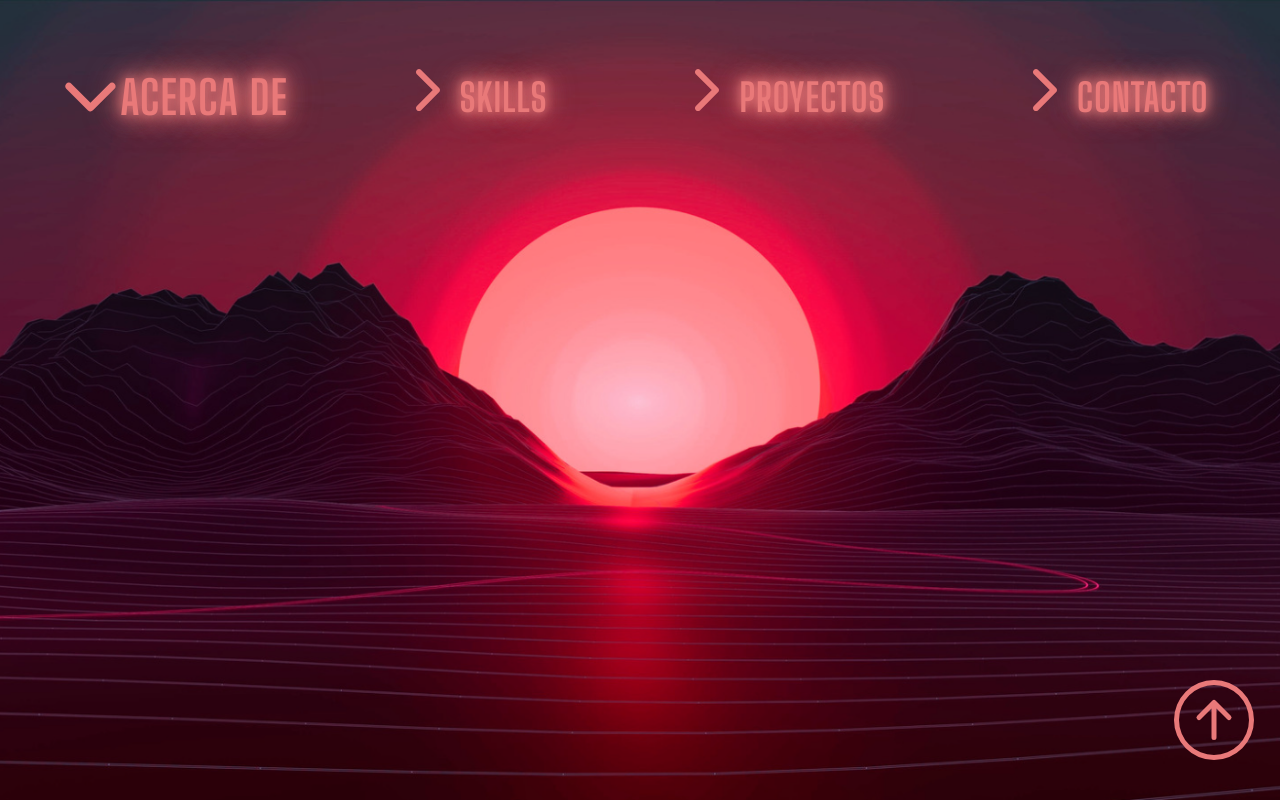
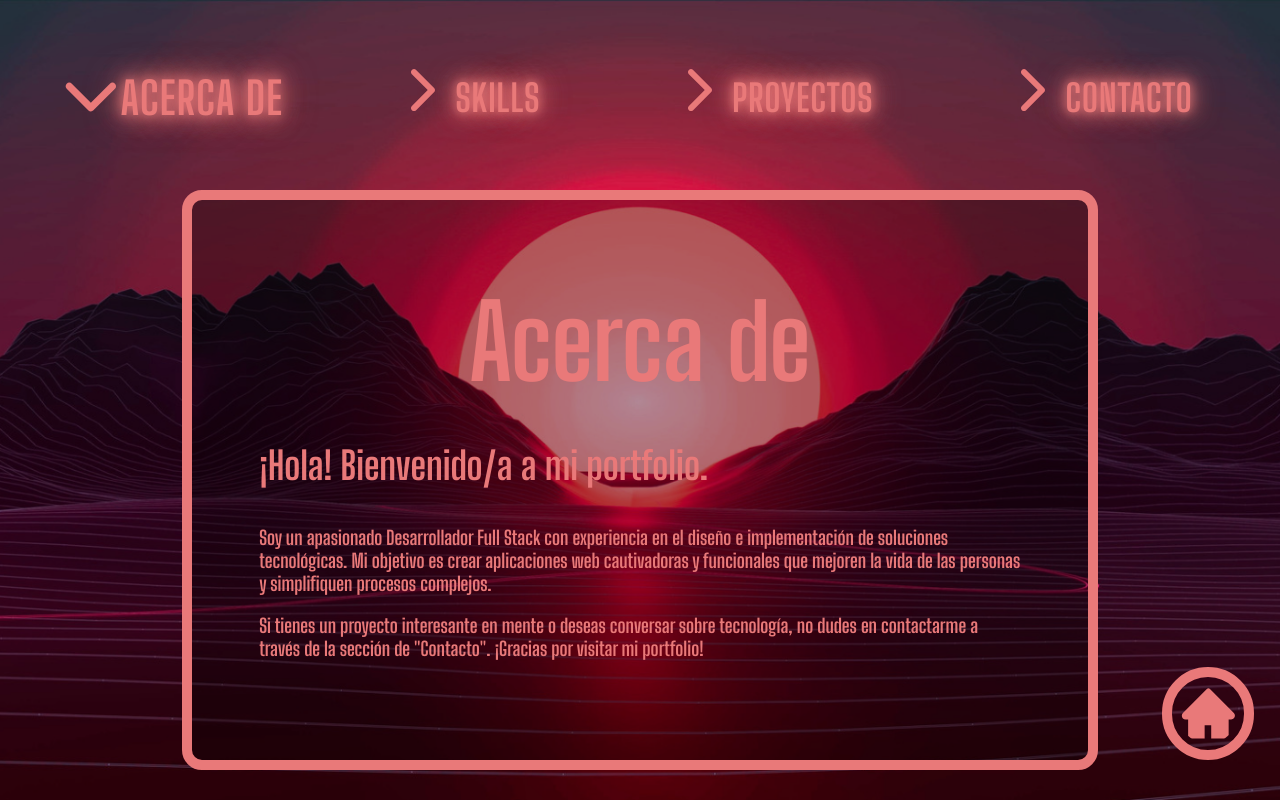
Before and after one commit to NahuelVenerus/Portfolio, a React (Create React App) app: page / in a window 1280 px wide. Both pictures are taken after a click on the element "ACERCA DE". Built offline with nearby package versions, Linux system fonts and the light colour scheme.

Commit message:
feat: added about section

```diff
--- a/src/commons/HomeArrow.jsx
+++ b/src/commons/HomeArrow.jsx
@@ -1,13 +1,17 @@
 import React from "react";
-import { BsArrowUpCircle } from "react-icons/bs";
+import { AiFillHome } from "react-icons/ai";
 import { useSelector } from "react-redux";
 
 const HomeArrow = () => {
   const color = useSelector((state) => state.color);
   return (
-    <BsArrowUpCircle
+    <AiFillHome
       style={{
-        fontSize: "80px",
+        cursor: "pointer",
+        border: "10px solid",
+        borderRadius: "100%",
+        padding: "0.5%",
+        fontSize: "60px",
         position: "fixed",
         bottom: "5%",
         right: "2%",
--- /dev/null
+++ b/src/components/About.jsx
@@ -0,0 +1,21 @@
+export const About = () => {
+  return (
+    <div className="title-container">
+      <div className="inner-title">Acerca de</div>
+      <div className="inner-subtitle">
+        <p style={{ fontSize: "3vw" }}>¡Hola! Bienvenido/a a mi portfolio.</p>
+        <p>
+          Soy un apasionado Desarrollador Full Stack con experiencia en el
+          diseño e implementación de soluciones tecnológicas. Mi objetivo es
+          crear aplicaciones web cautivadoras y funcionales que mejoren la vida
+          de las personas y simplifiquen procesos complejos.
+        </p>
+        <p>
+          Si tienes un proyecto interesante en mente o deseas conversar sobre
+          tecnología, no dudes en contactarme a través de la sección de
+          "Contacto". ¡Gracias por visitar mi portfolio!
+        </p>
+      </div>
+    </div>
+  );
+};
--- a/src/components/Home.jsx
+++ b/src/components/Home.jsx
@@ -8,13 +8,17 @@ import { NavbarName } from "../commons/NavbarName";
 import { IoIosArrowForward } from "react-icons/io";
 import HomeArrow from "../commons/HomeArrow";
 import "../styles/backgroundChanger.css";
-import { useDispatch } from "react-redux";
+import { useDispatch, useSelector } from "react-redux";
 import { setColor } from "../store/color";
+import { About } from "./About";
 
 const BackgroundChanger = () => {
   const dispatch = useDispatch();
+  const color = useSelector((state) => state.color);
   const [currentBackground, setCurrentBackground] = useState(backgroundImage1);
   const [navbarPosition, setNavbarPosition] = useState(0);
+  const [top, setTop] = useState("10%");
+  const [borderTop, setBorderTop] = useState("-50%");
 
   const handleBackgroundChange = (newBackground) => {
     setCurrentBackground(newBackground);
@@ -22,7 +26,7 @@ const BackgroundChanger = () => {
 
   useEffect(() => {
     dispatch(setColor("pink"));
-  }, []);
+  }, [dispatch]);
 
   return (
     <div
@@ -35,12 +39,18 @@ const BackgroundChanger = () => {
         width: "100vw",
       }}
     >
-      {currentBackground != backgroundImage1 ? (
+      <div className="top-section" style={{ top: top }}>
+        <div className="title">NAHUEL VENERUS</div>
+        <div className="subtitle">FULL STACK DEVELOPER</div>
+      </div>
+      {currentBackground !== backgroundImage1 ? (
         <div
           onClick={() => {
             dispatch(setColor("pink"));
             handleBackgroundChange(backgroundImage1);
             setNavbarPosition(0);
+            setTop("10%");
+            setBorderTop("-50%");
           }}
         >
           <HomeArrow />
@@ -49,7 +59,13 @@ const BackgroundChanger = () => {
         ""
       )}
       <nav className="navbar" style={{ bottom: navbarPosition }}>
-        <div onClick={() => setNavbarPosition("75%")}>
+        <div
+          onClick={() => {
+            setTop("-50%");
+            setNavbarPosition("75%");
+            setBorderTop("60%");
+          }}
+        >
           <NavbarName
             icon={<IoIosArrowForward />}
             image={backgroundImage2}
@@ -59,7 +75,13 @@ const BackgroundChanger = () => {
             currentBackground={currentBackground}
           />
         </div>
-        <div onClick={() => setNavbarPosition("75%")}>
+        <div
+          onClick={() => {
+            setTop("-50%");
+            setNavbarPosition("75%");
+            setBorderTop("60%");
+          }}
+        >
           <NavbarName
             icon={<IoIosArrowForward />}
             image={backgroundImage3}
@@ -69,7 +91,13 @@ const BackgroundChanger = () => {
             currentBackground={currentBackground}
           />
         </div>
-        <div onClick={() => setNavbarPosition("75%")}>
+        <div
+          onClick={() => {
+            setTop("-50%");
+            setNavbarPosition("75%");
+            setBorderTop("60%");
+          }}
+        >
           <NavbarName
             icon={<IoIosArrowForward />}
             image={backgroundImage4}
@@ -79,7 +107,13 @@ const BackgroundChanger = () => {
             currentBackground={currentBackground}
           />
         </div>
-        <div onClick={() => setNavbarPosition("75%")}>
+        <div
+          onClick={() => {
+            setTop("-50%");
+            setNavbarPosition("75%");
+            setBorderTop("60%");
+          }}
+        >
           <NavbarName
             icon={<IoIosArrowForward />}
             image={backgroundImage5}
@@ -90,6 +124,22 @@ const BackgroundChanger = () => {
           />
         </div>
       </nav>
+
+      {currentBackground === backgroundImage2 || backgroundImage1 ? (
+        <div
+          className="border"
+          style={{
+            transition: "1s ease",
+            top: borderTop,
+            color: color,
+            border: `${color} solid 10px`,
+          }}
+        >
+          <About />
+        </div>
+      ) : (
+        ""
+      )}
     </div>
   );
 };
--- a/src/styles/backgroundChanger.css
+++ b/src/styles/backgroundChanger.css
@@ -1,3 +1,53 @@
+.border {
+  background-color: rgba(0, 0, 0, 0.3);
+  position: relative;
+  display: flex;
+  flex-direction: column;
+  justify-content: center;
+  align-items: center;
+  border: 10px solid;
+  border-radius: 20px;
+  height: 70%;
+  width: 70%;
+  left: 50%;
+  transform: translate(-50%, -50%);
+  transition: 1s ease;
+}
+
+.inner-title {
+  text-align: center;
+  font-size: 8vw;
+  font-weight: bold;
+  position: relative;
+}
+
+.inner-subtitle {
+  position: relative;
+  font-size: 1.5vw;
+  margin: 0 auto;
+  max-width: 85%;
+  text-align: left;
+}
+
+.top-section {
+  position: absolute;
+  left: 0;
+  right: 0;
+  transition: top 1.5s ease;
+}
+
+.title{
+color: pink;
+font-size: 10vw;
+padding-left: 5%;
+}
+
+.subtitle{
+  color: pink;
+  font-size: 5vw;
+  padding-left: 5.2%;
+  }
+
 .navbar {
   position: absolute;
   display: flex;
@@ -10,7 +60,7 @@
 }
 
 .navbar span {
-  font-size: 3vw;
+  font-size: 2.9vw;
   text-transform: uppercase;
   position: relative;
   transition: 1s;
```
